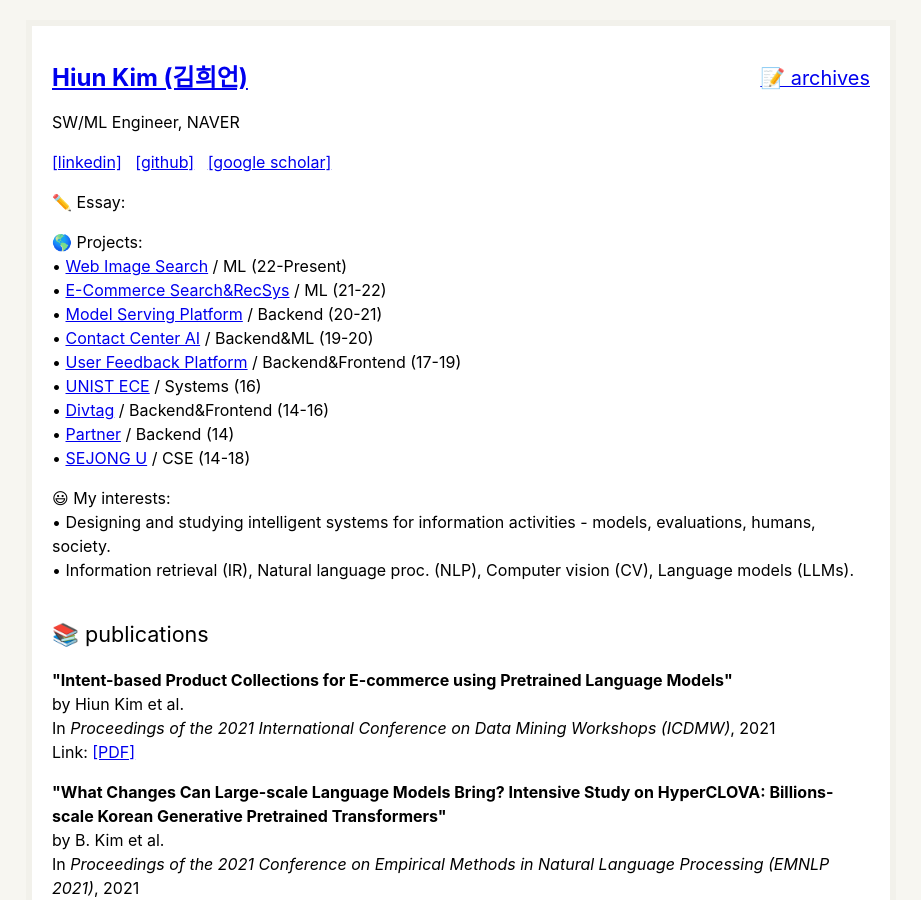
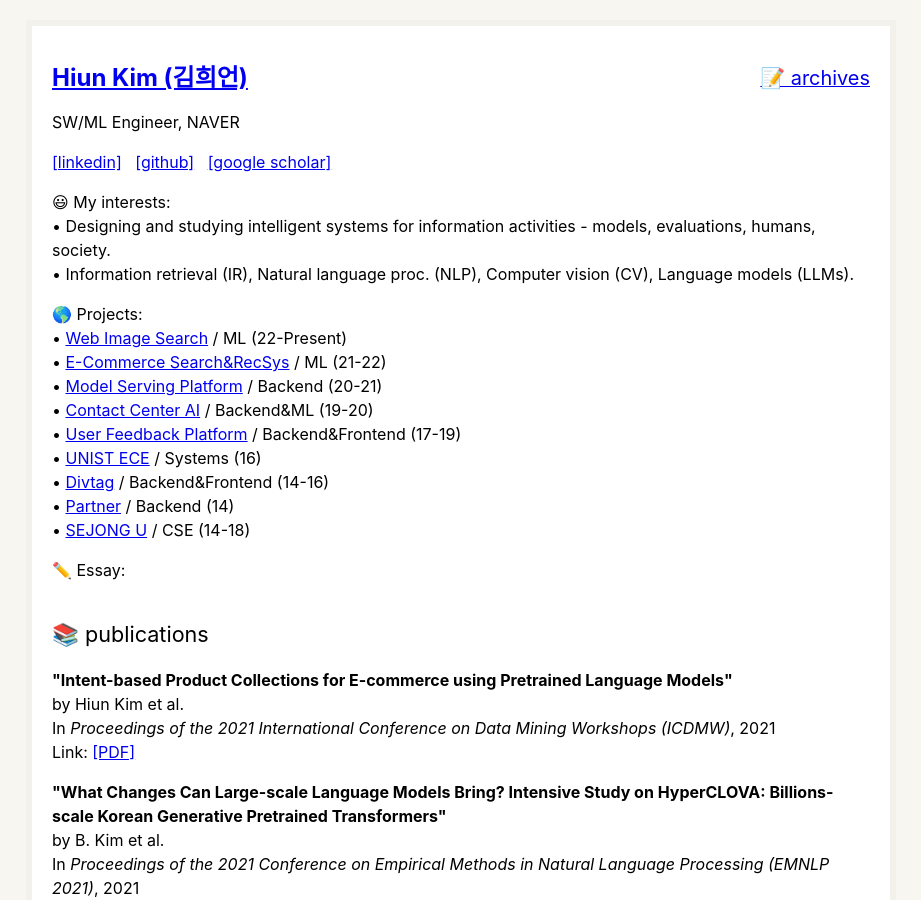
Before and after one commit to hiun/hiun.github.io, a Jekyll site: the page built from index.md, in a window 1280 px wide and 900 px high. Shown: the whole window, without its empty margins (179-1100 px from the left). Built offline with Jekyll 4.4.1, drawn with Linux system fonts in a browser that asks for light colours.

Commit message:
Update index.md

```diff
--- a/index.md
+++ b/index.md
@@ -29,12 +29,10 @@
 여행 블로그 글 복원? 검토.
 -->
 
-<div style="margin-top: 0.5em;"></div>
-✏️ Essay: <br />
-{%- for data in site.categories.essay -%}
-&bull; <a href="{{ data.url }}">{{ data.title }}</a> &nbsp;<span style="color: gray; font-size: 0.9em"> {{ data.date | date: "'%y-%m" }}</span><br />
-{% endfor %}
-<div style="margin-bottom: 0.5em;"></div>
+
+😃 My interests: <br />
+&bull; Designing and studying intelligent systems for information activities - models, evaluations, humans, society. <br />
+&bull; Information retrieval (IR), Natural language proc. (NLP), Computer vision (CV), Language models (LLMs). <br />
 
 🌎 Projects: <br />
 &bull; <a href="https://search.naver.com/search.naver?sm=tab_hty.top&where=image&query=%EC%84%9C%EC%9A%B8&oquery=%EC%84%9C%EB%B9%84%EC%8A%A4">Web Image Search</a> / ML (22-Present) <br />
@@ -47,9 +45,13 @@
 &bull; <a href="#">Partner</a> / Backend (14) <br />
 &bull; <a href="https://eng.sejong.ac.kr">SEJONG U</a> / CSE (14-18) <br />
 
-😃 My interests: <br />
-&bull; Designing and studying intelligent systems for information activities - models, evaluations, humans, society. <br />
-&bull; Information retrieval (IR), Natural language proc. (NLP), Computer vision (CV), Language models (LLMs). <br />
+
+<div style="margin-top: 0.5em;"></div>
+✏️ Essay: <br />
+{%- for data in site.categories.essay -%}
+&bull; <a href="{{ data.url }}">{{ data.title }}</a> &nbsp;<span style="color: gray; font-size: 0.9em"> {{ data.date | date: "'%y-%m" }}</span><br />
+{% endfor %}
+<div style="margin-bottom: 0.5em;"></div>
 
 <!--
 <p>&bull; I'd like to achieve better economic, and social results through this work.</p>
```
